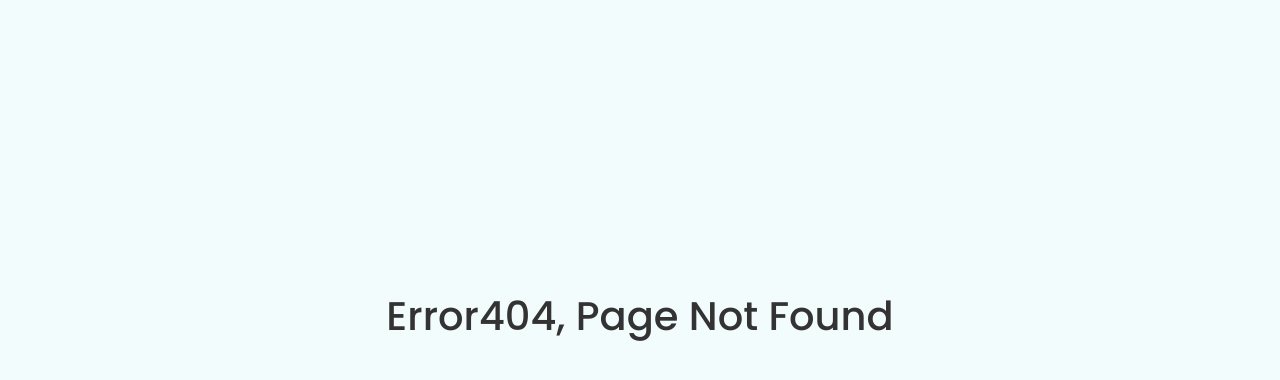
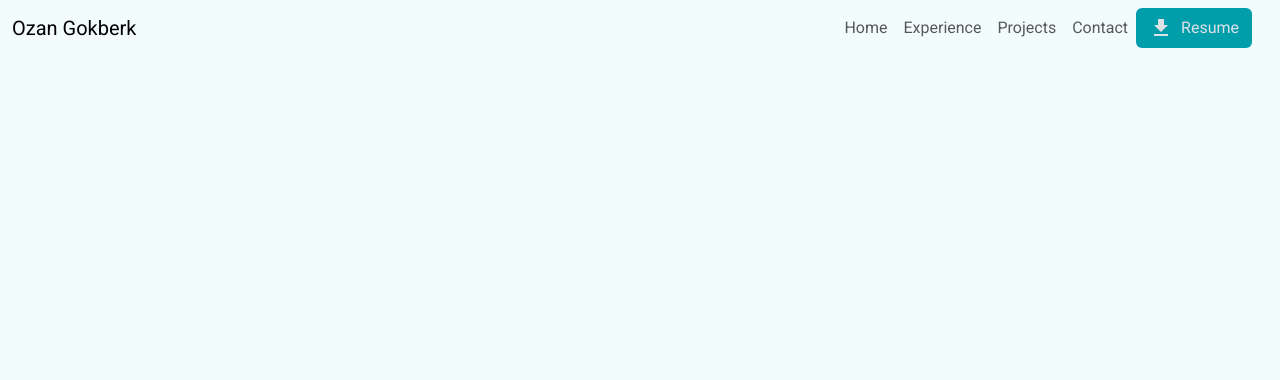
Before and after one commit to Ozan797/Gokberk-V2, a React (Vite) app: page /projects in a window 1280 px wide. Before the commit this address had no page. Shown: the top 380 px of the page. Built offline with nearby package versions, Linux system fonts and the light colour scheme.

Commit message:
fixed navbar, will start projects

```diff
--- a/src/App.jsx
+++ b/src/App.jsx
@@ -4,15 +4,17 @@ import Home from "./pages/Home/Home";
 import NavbarComponent from "./components/Navbar/NavbarComponent";
 import Experience from "./pages/Experience/Experience";
 import Error from "./pages/Error/Error";
+import Projects from "./pages/Projects/Projects";
 function App() {
   return (
     <>
-    {/* <NavbarComponent /> */}
+    <NavbarComponent />
       <BrowserRouter>
         <Routes>
           <Route path="/"  element={<Home />} />
           <Route path="/experience"  element={<Experience />} />
-          <Route path="*" element={<Error />} />
+          <Route path="/projects"  element={<Projects />} />
+          <Route path="/*" element={<Error />} />
         </Routes>
       </BrowserRouter>
     </>
--- a/src/components/Navbar/Navbar.module.css
+++ b/src/components/Navbar/Navbar.module.css
@@ -1 +1,10 @@
-/*# sourceMappingURL=Navbar.module.css.map */
+.resume {
+  background-color: var(--deep-blue);
+  display: flex;
+  align-items: center;
+  gap: 0.5rem;
+}
+.resume:hover {
+  background-color: var(--deep-blue);
+  opacity: 0.7;
+}/*# sourceMappingURL=Navbar.module.css.map */
--- a/src/components/Navbar/Navbar.module.sass
+++ b/src/components/Navbar/Navbar.module.sass
@@ -0,0 +1,8 @@
+.resume
+    background-color: var(--deep-blue)
+    display: flex
+    align-items: center
+    gap: 0.5rem
+    &:hover
+        background-color: var(--deep-blue)
+        opacity: 0.7
--- a/src/components/Navbar/NavbarComponent.jsx
+++ b/src/components/Navbar/NavbarComponent.jsx
@@ -3,18 +3,17 @@ import Nav from "react-bootstrap/Nav";
 import Navbar from "react-bootstrap/Navbar";
 import Offcanvas from "react-bootstrap/Offcanvas";
 import styles from "./Navbar.module.css";
-
+import DownloadIcon from '@mui/icons-material/Download';
 function NavbarComponent() {
   return (
     <header>
       <Navbar
         expand="md"
-        className="bg-body-tertiary mb-3"
+        className="mb-3"
         data-bs-theme="light"
-        fixed="top"
       >
         <Container fluid>
-          <Navbar.Brand href="#">Ozan Gokberk</Navbar.Brand>
+          <Navbar.Brand href="/">Ozan Gokberk</Navbar.Brand>
           <Navbar.Toggle aria-controls="offcanvasNavbar-expand-md" />
           <Navbar.Offcanvas
             id="offcanvasNavbar-expand-md"
@@ -29,17 +28,17 @@ function NavbarComponent() {
             </Offcanvas.Header>
             <Offcanvas.Body>
               <Nav className={`justify-content-end flex-grow-1 pe-3 mr-5`}>
-                <Nav.Link href="/" className={styles.nav_link}>Home</Nav.Link>
+                <Nav.Link href="/">Home</Nav.Link>
                 <Nav.Link href="/experience">Experience</Nav.Link>
                 <Nav.Link href="/projects">Projects</Nav.Link>
                 <Nav.Link href="/contact">Contact</Nav.Link>
                 <a
                   download
                   href="../../../public/Resume.pdf"
-                  className={`btn btn-danger ${styles.resume}`}
+                  className={`btn ${styles.resume}`}
                   role="button"
                 >
-                  Resume
+                  <DownloadIcon /> Resume
                 </a>
               </Nav>
             </Offcanvas.Body>
--- /dev/null
+++ b/src/pages/Projects/Projects.jsx
@@ -0,0 +1,11 @@
+import styles from "./Projects.module.css"
+
+const Projects = () => {
+  return (
+    <section id={styles.projects}>
+
+    </section>
+  )
+}
+
+export default Projects
--- /dev/null
+++ b/src/pages/Projects/Projects.module.css
@@ -0,0 +1,5 @@
+#projects {
+  display: flex;
+  justify-content: center;
+  align-items: center;
+}/*# sourceMappingURL=Projects.module.css.map */
--- /dev/null
+++ b/src/pages/Projects/Projects.module.sass
@@ -0,0 +1,4 @@
+#projects
+    display: flex
+    justify-content: center
+    align-items: center
```
Also changed, not shown: src/components/MainProject/MainProject.jsx (added, +8 -0 lines), src/components/SmallProject/SmallProject.jsx (added, +9 -0 lines), 2 other files (tests, documents, lock files or other folders).
